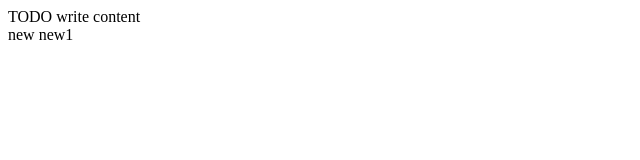
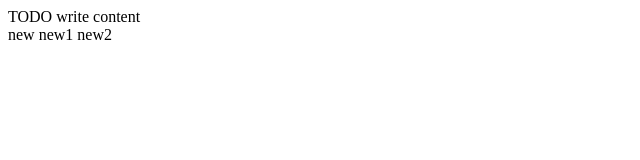
Before and after one commit to Hlushakov/project, a website: page public_html/index.html in a window 1280 px wide. Shown: the full height of the page, 0-640 px from the left. Drawn offline with Linux system fonts and the light colour scheme.

Commit message:
new text

```diff
--- a/public_html/index.html
+++ b/public_html/index.html
@@ -14,5 +14,6 @@
         <div>TODO write content</div>
                 new
                 new1
+                new2
     </body>
 </html>
```
